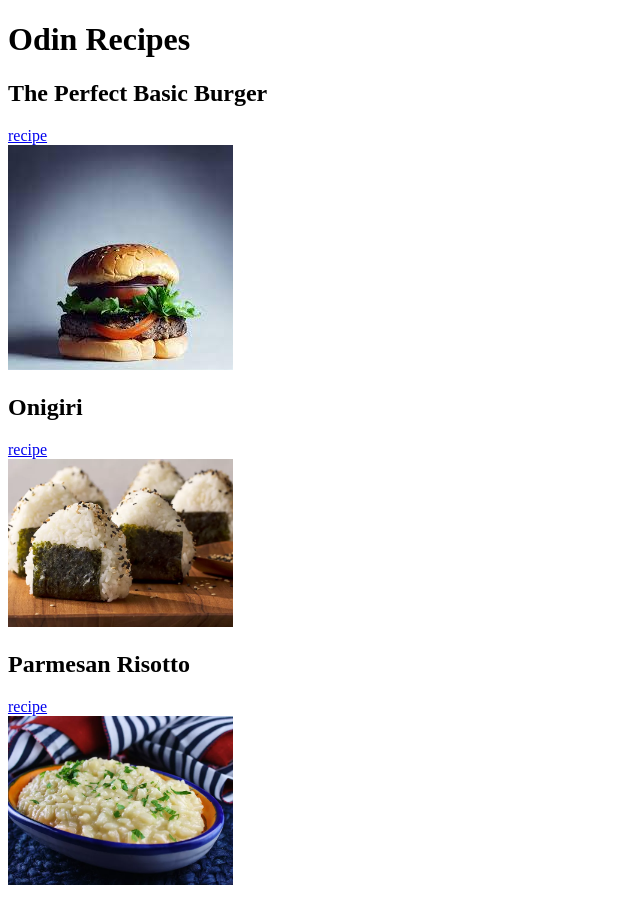
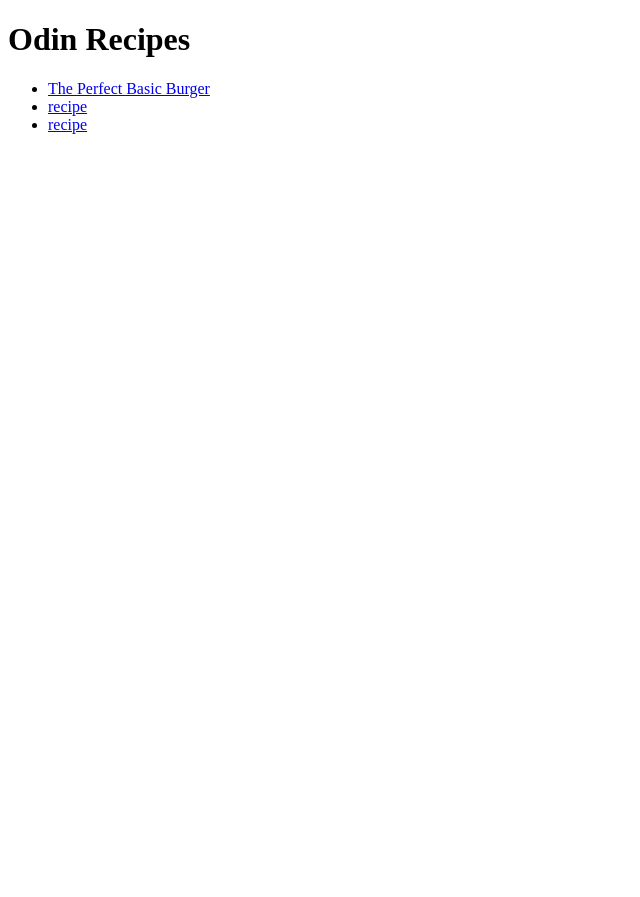
Before and after one commit to bisuketto0/odin-recipes, a plain HTML site: page index.html in a window 1280 px wide. Shown: the whole page, without its empty margins (0-640 px from the left). After the commit the page ends 800 px from the top, so only its background shows below. Drawn offline with Linux system fonts and the light colour scheme.

Commit message:
Change homepage layout (1)

```diff
--- a/index.html
+++ b/index.html
@@ -11,17 +11,14 @@
 
 <body>
     <h1>Odin Recipes</h1>
-    <h2>The Perfect Basic Burger</h2>
-    <a href="./recipes/the-perfect-basic-burger.html">recipe</a> </br>
-    <img src="./img/burger.jpeg" alt="basic burger with a faded gray background">
 
-    <h2>Onigiri</h2>
-    <a href="./recipes/onigiri.html">recipe</a> </br>
-    <img src="./img/onigiri.jpg" alt="three onigiris on top of a wood surface and three more blurred onigiris on the back" width="225">
-
-    <h2>Parmesan Risotto</h2>
-    <a href="./recipes/parmesan-risotto.html">recipe</a> </br>
-    <img src="./img/risotto.jpg" alt="parmesan risotto on an oval blue bowl" width="225">
+    <div>
+        <ul>
+            <li> <a href="./recipes/the-perfect-basic-burger.html">The Perfect Basic Burger</a>
+            <li> <a href="./recipes/onigiri.html">recipe</a>
+            <li><a href="./recipes/parmesan-risotto.html">recipe</a>
+        </ul>
+    </div>
 </body>
 
 </html>
```
